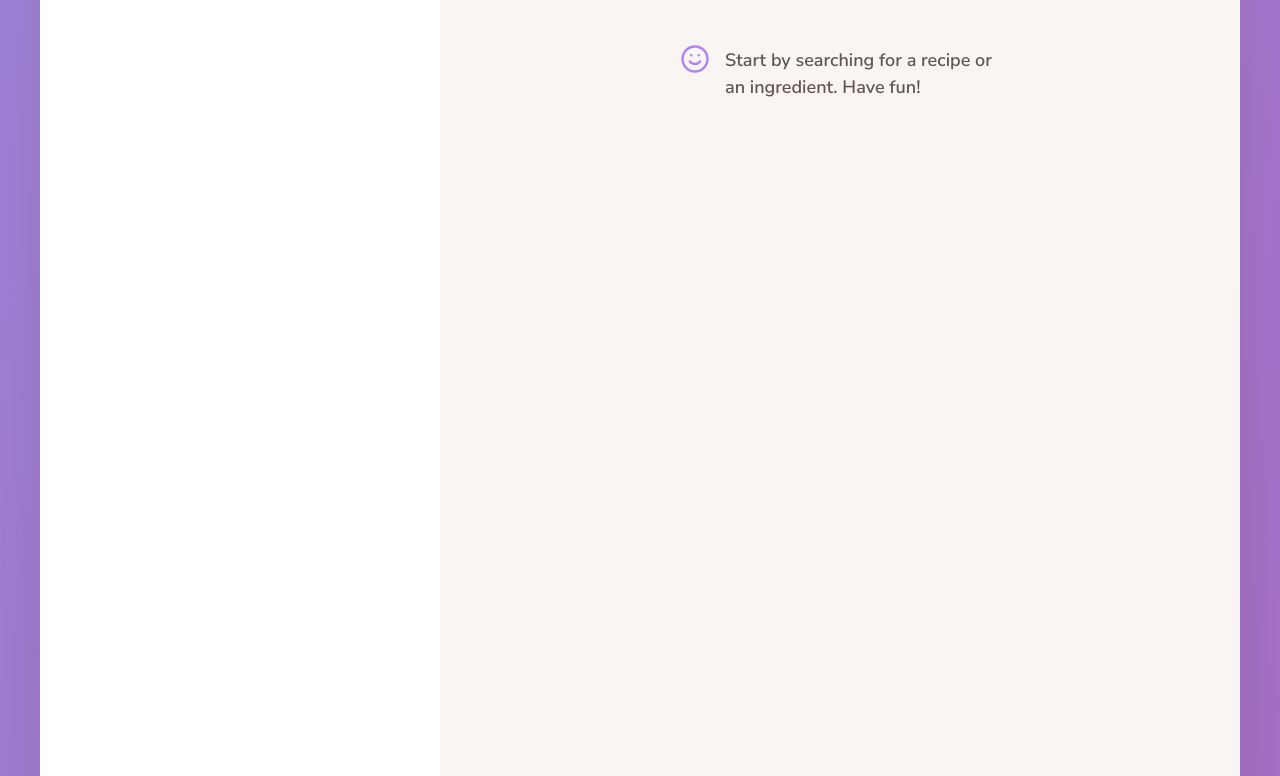
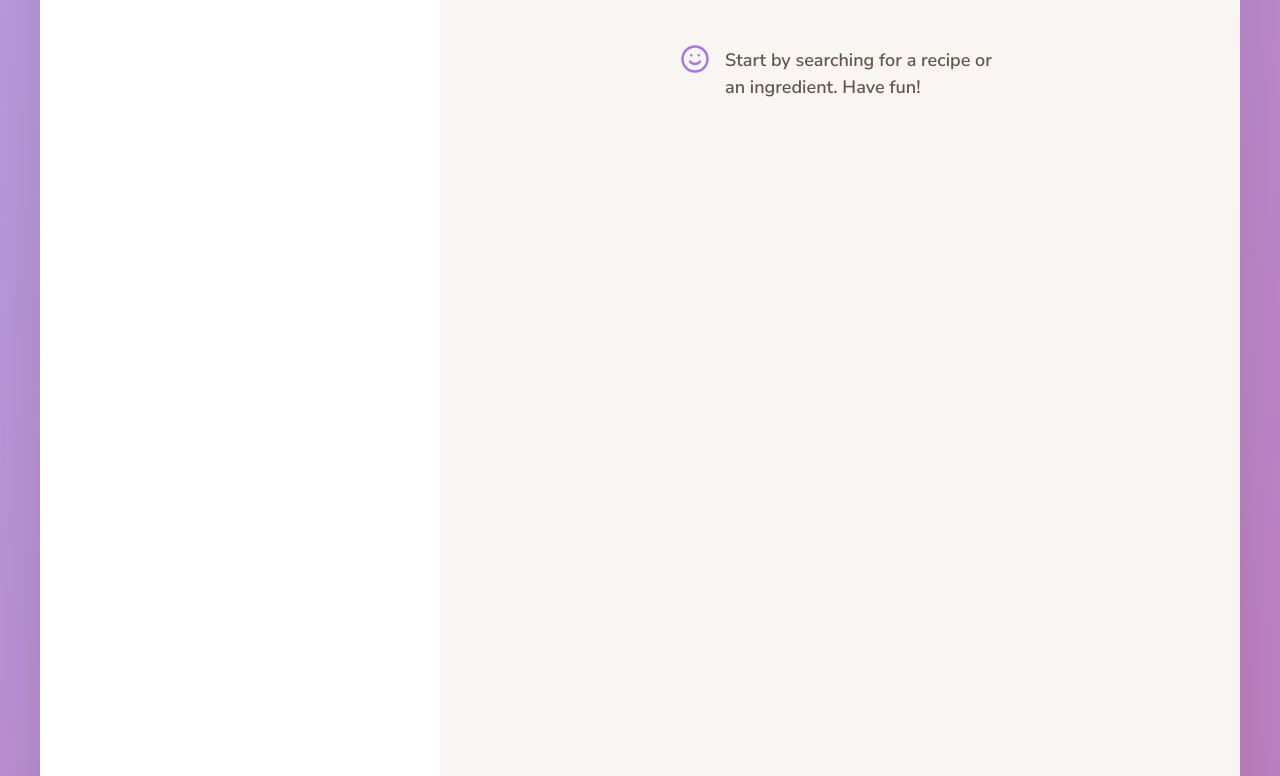
Before and after one commit to zeyadAlbadawy/Forkify-App, a website built with Parcel: page index.html in a window 1280 px wide. Shown: the part 154-930 px from the top of the page. Built offline with nearby package versions, Linux system fonts and the light colour scheme.

Commit message:
parcel cache

```diff
--- a/src/sass/_base.scss
+++ b/src/sass/_base.scss
@@ -8,10 +8,10 @@
 // $color-grad-1: #74b9ff; // Light Sky Blue
 // $color-grad-2: #0984e3; // Vivid Blue
 
-$color-primary: #b484f5; // Lighten the main purple
-$color-accent: #e697f8; // Slightly lighter accent
-$color-grad-1: #9d83dc; // Lighten gradient start
-$color-grad-2: #a96bc4; // Lighten gradient end
+$color-primary: #a678e6; // Soft berry purple
+$color-accent: #f2a8f7; // Fruity pink
+$color-grad-1: #b99be3; // Light lavender
+$color-grad-2: #be7bbd; // Berry lavender
 
 $color-grey-light-1: #f9f5f3; // Light background
 $color-grey-light-2: #f2efee; // Light lines
```
Also changed, not shown: 3 other files.
